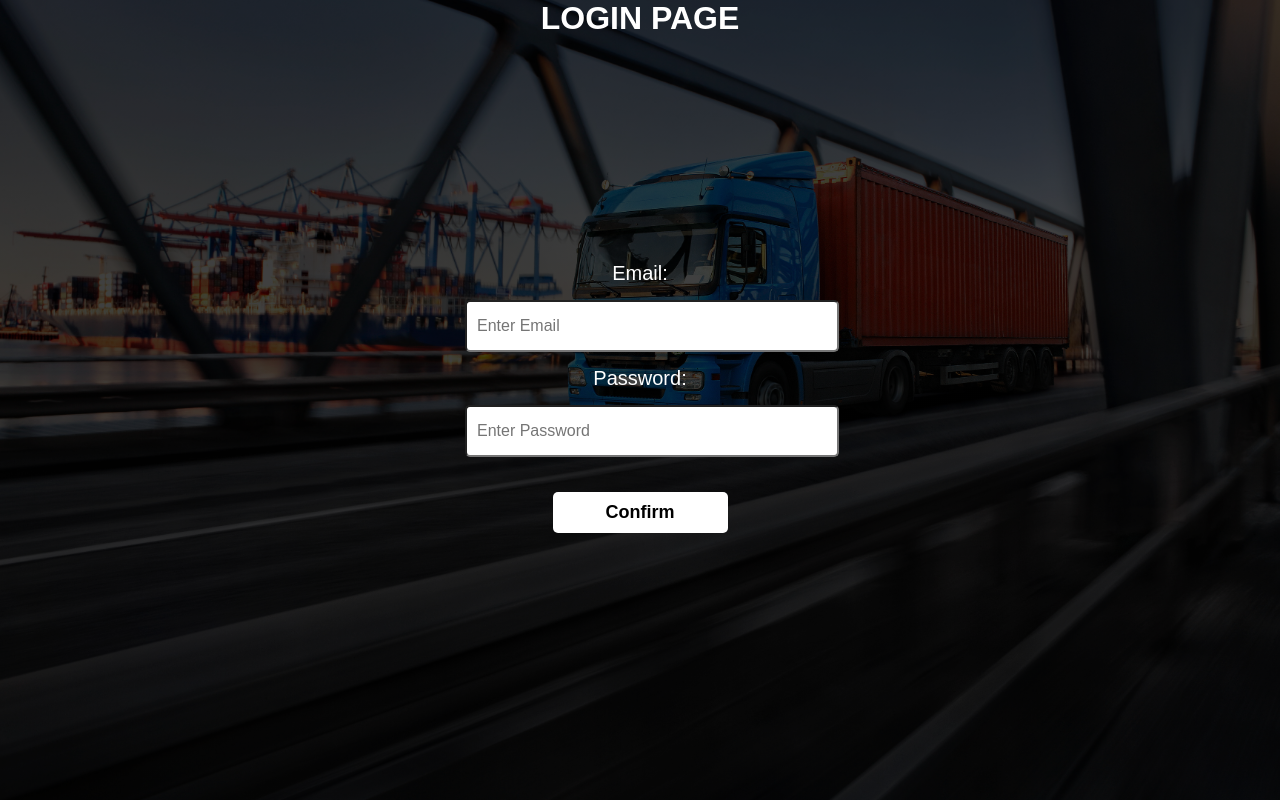
After one commit to k3st/flask_Thesis, a Flask app: page /login in a window 1280 px wide. The commit adds this page. Run offline with Flask 3, Linux system fonts and the light colour scheme.

Commit message:
add basic user authentication
implement basic user authentication: login logout

(FE) minor changes
-- change to 100vh and 100 vw for bg
-- add pesos in Tables
-- required text in cargoUpdate forms
-- change color when hovered

```diff
--- a/app.py
+++ b/app.py
@@ -10,8 +10,8 @@ app = Flask(__name__)
 app.secret_key = "A"
 
 #Database
-urlForDB = "postgresql://datacargo_user:Q7iWPt0jm5QKoxsdGrZ5klJ8V3CQjApv@dpg-cfro831gp3jo1ds3h5qg-a.singapore-postgres.render.com/datacargo" #use for Production
-# urlForDB = 'sqlite:///dataCargo.db'  #use if local database
+# urlForDB = "postgresql://datacargo_user:Q7iWPt0jm5QKoxsdGrZ5klJ8V3CQjApv@dpg-cfro831gp3jo1ds3h5qg-a.singapore-postgres.render.com/datacargo" #use for Production
+urlForDB = 'sqlite:///dataCargo.db'  #use if local database
 
 app.config['SQLALCHEMY_DATABASE_URI'] = urlForDB
 db.init_app(app)
@@ -27,13 +27,38 @@ def create_table():
     db.create_all()
     session.pop("vehicleLimit", None)
 
+
+@app.route('/login', methods=['GET','POST'])
+def loginPage():
+    if request.method == 'POST':
+        global userInfo
+        userName = request.form['emailUser']
+        userPass = request.form['passwordUser']
+        if userName == "email@email.com" and userPass == "Test123!":
+            print("Password match")
+            userInfo = "CredentialVerified"
+            session ["currUser"] = userInfo
+            return redirect(url_for('index'))
+        return render_template('userLogin.html')
+    return render_template('userLogin.html')
+
+@app.route('/logout', methods=['GET','POST'])
+def logoutUser():
+    print("Current User has logout.")
+    session.pop("currUser", None)
+    return redirect(url_for('index'))
+
+
+
 # ================================= #
 #       ROUTES for Functions        #
 # ================================= #
 
 @app.route('/')
 def index():
-    return render_template('index.html')
+    if "currUser" in session:
+        return render_template('index.html')
+    return redirect(url_for('loginPage'))
 
 @app.route('/buffer', methods=['GET','POST'])
 def buffer(): ## NOT USED
@@ -41,9 +66,13 @@ def buffer(): ## NOT USED
 
 @app.route('/vehicle', methods=['GET','POST'])
 def vehicle():
-    if request.method =='GET':
-        return render_template ('vehicle.html')
+    if not"currUser" in session:
+        if request.method =='GET':
+            return render_template ('vehicle.html')
 
+    # if request.method =='GET':
+    #     return render_template ('vehicle.html')
+    # if not"currUser" in session: ##
     if request.method == 'POST':
         global vehicleLimit
         try:
@@ -56,6 +85,7 @@ def vehicle():
         except Exception as err:
             print(err)
             return redirect ('/vehicle')
+    return redirect(url_for('loginPage'))
 
 #                                       --- DONE
 @app.route('/optimize', methods=['GET','POST'])
--- a/static/css/style.css
+++ b/static/css/style.css
@@ -44,6 +44,7 @@
 
 .navbar ul li:hover::after{
     width: 100%;
+    background: yellow;
 }
 
 .content{
--- a/static/style.css
+++ b/static/style.css
@@ -4,7 +4,7 @@
     font-family: sans-serif;
 }
 .banner{
-    width: 100%;
+    width: 100vw;
     height: 100vh;
     background-image: linear-gradient(rgba(0,0,0,0.75),rgba(0,0,0,0.75)),url(img/background.jpg);
     background-size: cover;
@@ -44,6 +44,7 @@
 
 .navbar ul li:hover::after{
     width: 100%;
+    background: yellow;
 }
 
 .content{
--- a/static/style2.css
+++ b/static/style2.css
@@ -44,7 +44,8 @@
 }
 
 .navbar ul li:hover::after{
-    width: 100%;
+  width: 100%;
+  background: yellow;
 }
 
   /* Create two equal columns that floats next to each other */
--- a/static/style3.css
+++ b/static/style3.css
@@ -83,4 +83,5 @@
 
 .navbar ul li:hover::after{
     width: 100%;
+    background: yellow;
 }
--- a/static/style4.css
+++ b/static/style4.css
@@ -45,6 +45,7 @@
 
 .navbar ul li:hover::after{
     width: 100%;
+    background: yellow;
 }
 
 .content{
--- a/templates/cargoUpdate.html
+++ b/templates/cargoUpdate.html
@@ -36,14 +36,14 @@
                 <input type="integer" name="height" placeholder="height"> -->
 
                 <p>CBM: </p>
-                <input type="number" name="cbm" placeholder="{{cargos.cbm}}"  min="0" max="999999" ondrop="return false;" onpaste="return false;">
+                <input type="number" name="cbm" placeholder="{{cargos.cbm}}"  min="0" max="999999" ondrop="return false;" onpaste="return false;" required>
 
                 <p>Price Per CBM:</p>
-                <input type="number" name="price_per_weight" placeholder="{{cargos.price_per_weight}}"min="0" max="999999" ondrop="return false;" onpaste="return false;">
+                <input type="number" name="price_per_weight" placeholder="{{cargos.price_per_weight}}"min="0" max="999999" ondrop="return false;" onpaste="return false;" required>
 
 
                 <p>Profit:</p>
-                <input type="number" name="profit" placeholder="{{cargos.profit}}" min="0" max="999999" ondrop="return false;" onpaste="return false;">
+                <input type="number" name="profit" placeholder="{{cargos.profit}}" min="0" max="999999" ondrop="return false;" onpaste="return false;" required>
 
 
                 <p></p>
--- a/templates/style.css
+++ b/templates/style.css
@@ -44,6 +44,7 @@
 
 .navbar ul li:hover::after{
     width: 100%;
+    background: yellow;
 }
 
 .content{
--- /dev/null
+++ b/templates/userLogin.html
@@ -0,0 +1,46 @@
+<!DOCTYPE html>
+<html>
+<head>
+    <title>Login User</title>
+    <link rel="stylesheet" href="/static/style4.css">
+    <style>
+        body{
+            color: white;
+            text-align: center;
+        }
+    </style>
+
+
+</head>
+<body>
+    <div class="banner">
+
+
+        <div class="Container-Class">
+            <h1> LOGIN PAGE</h1>
+            <div class="Item-Form">
+                <form action='' method="POST" onsubmit=displayAlert()>
+
+                    <p>Email: </p>
+                    <input type="text" name="emailUser" placeholder="Enter Email">
+
+                    <p>Password:</p>
+                    <input type="text" name="passwordUser" placeholder="Enter Password">
+
+                    <p></p>
+                    <button type="submit" value="Submit">Confirm</button>
+                </form>
+            </div>
+        </div>
+    </div>
+</body>
+<script>
+
+
+  function displayAlert(){
+    alert("Validating Please Wait....")
+  }
+
+</script>
+
+</html>
```
Also changed, not shown: templates/index.html (+16 -1 lines), templates/showData.html (+4 -4 lines).
